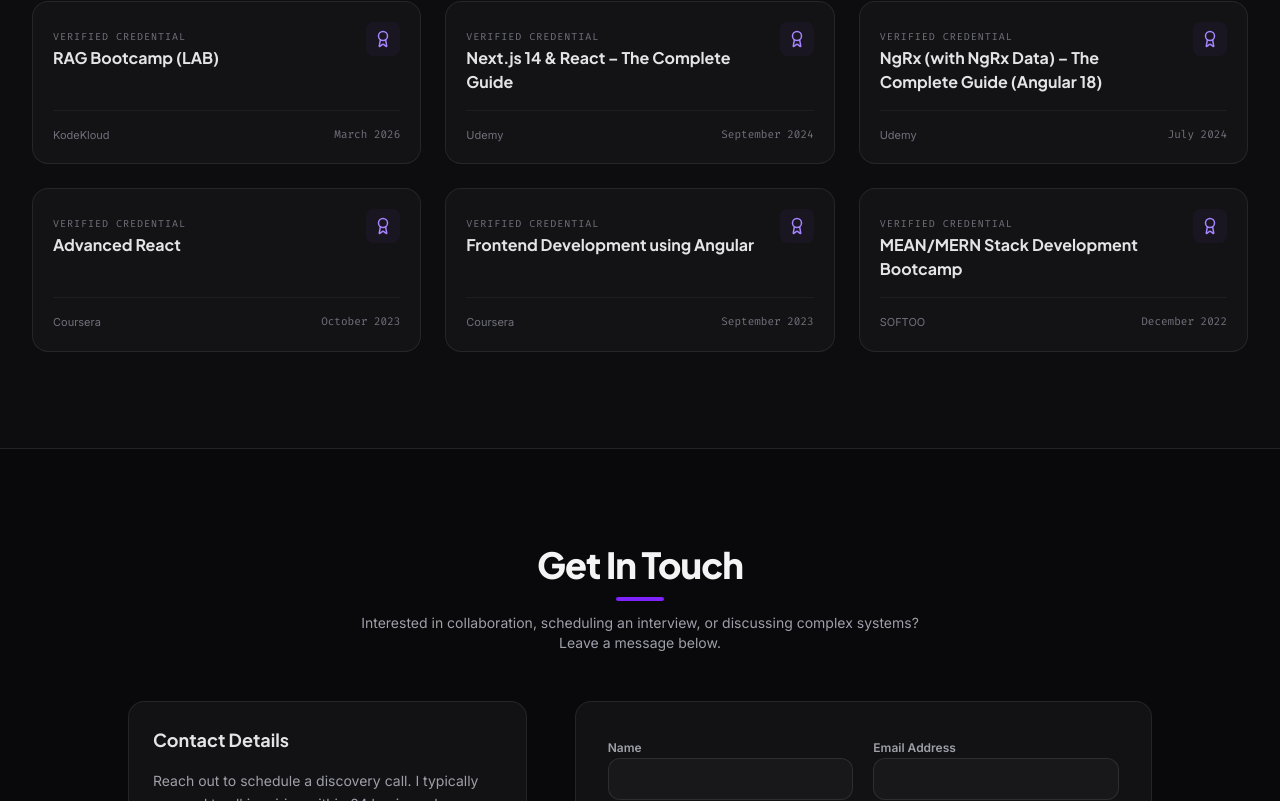
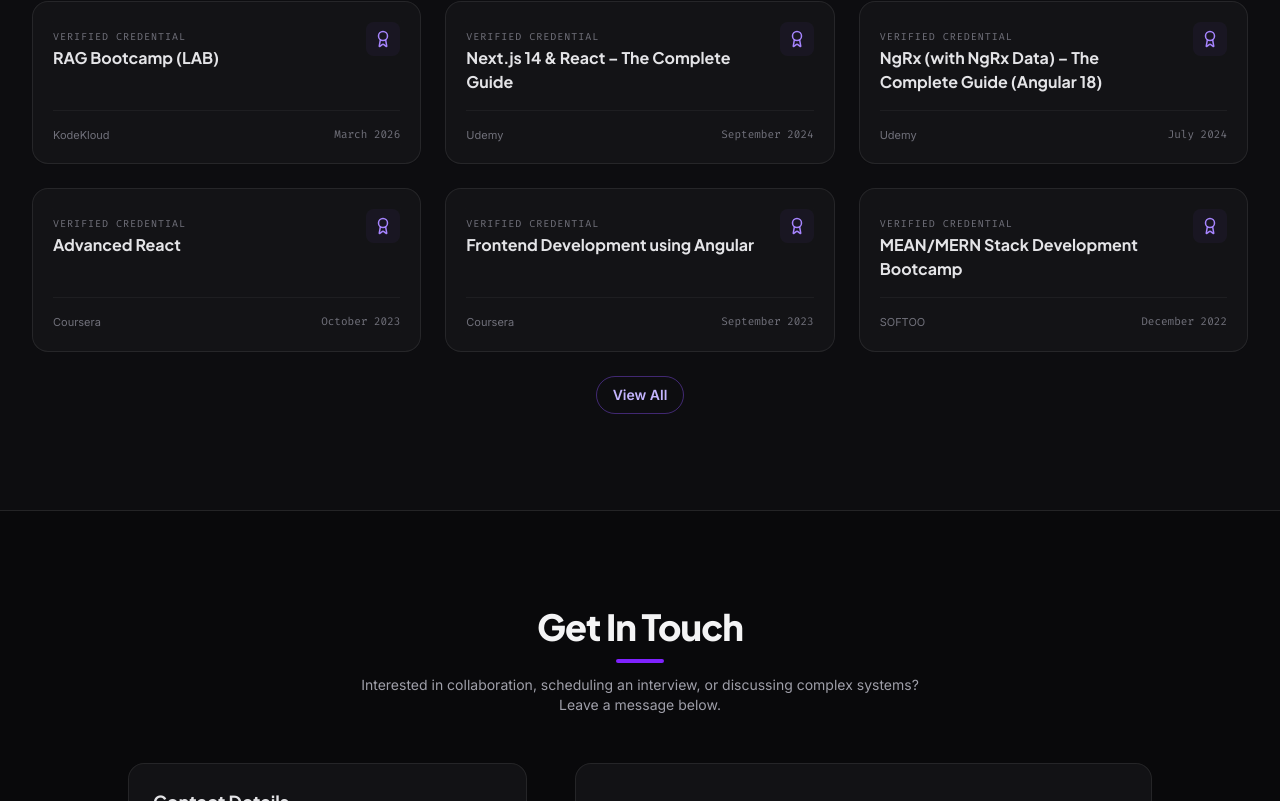
Before and after one commit to burhanrepos/burhan-portfolio, a React (Vite) app: page / in a window 1280 px wide. Shown: the part 6904-7705 px from the top of the page. Built offline with nearby package versions, Linux system fonts and the light colour scheme.

Commit message:
some ui changes

```diff
--- a/src/App.tsx
+++ b/src/App.tsx
@@ -226,12 +226,12 @@
     }
   ] as Achievement[],
   certifications: [
-    { title: "RAG Bootcamp (LAB)", issuer: "KodeKloud", date: "March 2026" },
-    { title: "Next.js 14 & React – The Complete Guide", issuer: "Udemy", date: "September 2024" },
-    { title: "NgRx (with NgRx Data) – The Complete Guide (Angular 18)", issuer: "Udemy", date: "July 2024" },
-    { title: "Advanced React", issuer: "Coursera", date: "October 2023" },
-    { title: "Frontend Development using Angular", issuer: "Coursera", date: "September 2023" },
-    { title: "MEAN/MERN Stack Development Bootcamp", issuer: "SOFTOO", date: "December 2022" }
+    { title: "RAG Bootcamp (LAB)", issuer: "KodeKloud", date: "March 2026", link: "https://certificates.kodekloud.com/8713775a-1361-49a3-8c2c-bb938bf0549d/13652a75-40c1-415f-8eea-9d540767a127/7c0af577-d6b6-43ca-842f-ec09bea16150.pdf" },
+    { title: "Next.js 14 & React – The Complete Guide", issuer: "Udemy", date: "September 2024", link: "https://udemy-certificate.s3.amazonaws.com/pdf/UC-e2091004-a966-4750-ac63-e7f025f2405c.pdf" },
+    { title: "NgRx (with NgRx Data) – The Complete Guide (Angular 18)", issuer: "Udemy", date: "July 2024", link: "https://udemy-certificate.s3.amazonaws.com/pdf/UC-a77e2c83-08e2-46dc-b64b-24a7fdf29d30.pdf" },
+    { title: "Advanced React", issuer: "Coursera", date: "October 2023", link: "https://www.coursera.org/account/accomplishments/certificate/FY6GXVWNUDH2" },
+    { title: "Frontend Development using Angular", issuer: "Coursera", date: "September 2023", link: "https://www.coursera.org/account/accomplishments/certificate/VA9SMMZHPQ4R" },
+    { title: "MEAN/MERN Stack Development Bootcamp", issuer: "SOFTOO", date: "December 2022", link: "https://drive.google.com/file/d/12L3WiH0GjmHIZinUo-CU4BEjsPEW6B9y/view" }
   ] as Certification[]
 };
 
@@ -875,8 +875,11 @@
 
           <div className="grid grid-cols-1 sm:grid-cols-2 lg:grid-cols-3 gap-6">
             {PORTFOLIO_DATA.certifications.map((cert, index) => (
-              <div
+              <a
                 key={index}
+                href={cert.link || '#'}
+                target={cert.link ? '_blank' : undefined}
+                rel={cert.link ? 'noopener noreferrer' : undefined}
                 className="glass-panel rounded-2xl p-5 hover:border-violet-500/20 transition-all flex flex-col justify-between group text-left"
               >
                 <div className="flex items-start justify-between gap-4">
@@ -895,8 +898,17 @@
                   <span>{cert.issuer}</span>
                   <span className="font-mono">{cert.date}</span>
                 </div>
-              </div>
+              </a>
             ))}
+
+            <a
+              href="https://www.linkedin.com/in/burhan-shaheen-49b3aa1b0/details/certifications/"
+              target="_blank"
+              rel="noopener noreferrer"
+              className="inline-flex items-center justify-center rounded-full border border-violet-500/40 px-4 py-2 text-sm font-semibold text-violet-300 transition hover:border-violet-400 hover:bg-violet-500/10 col-span-full mx-auto"
+            >
+              View All
+            </a>
           </div>
         </div>
       </section>
```
